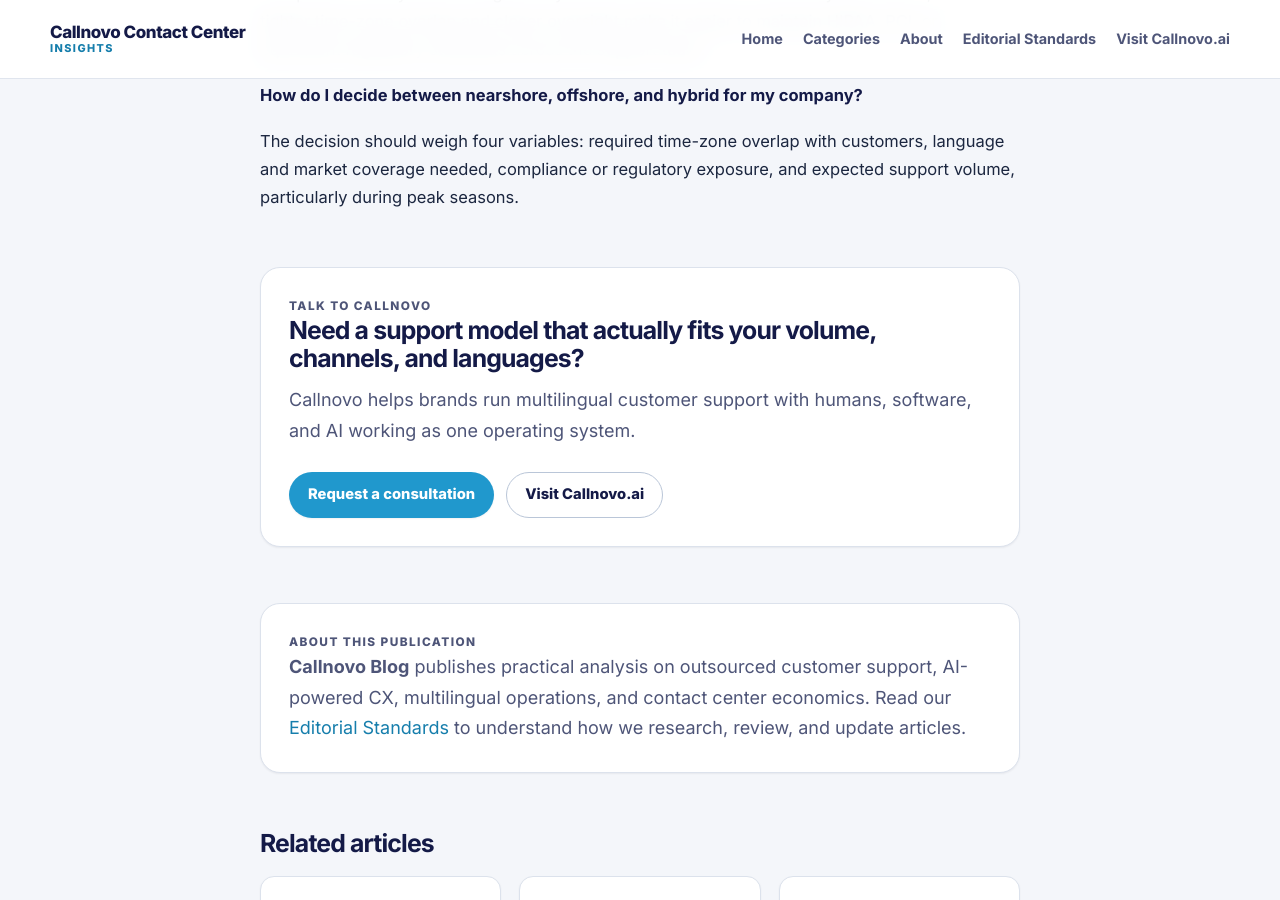
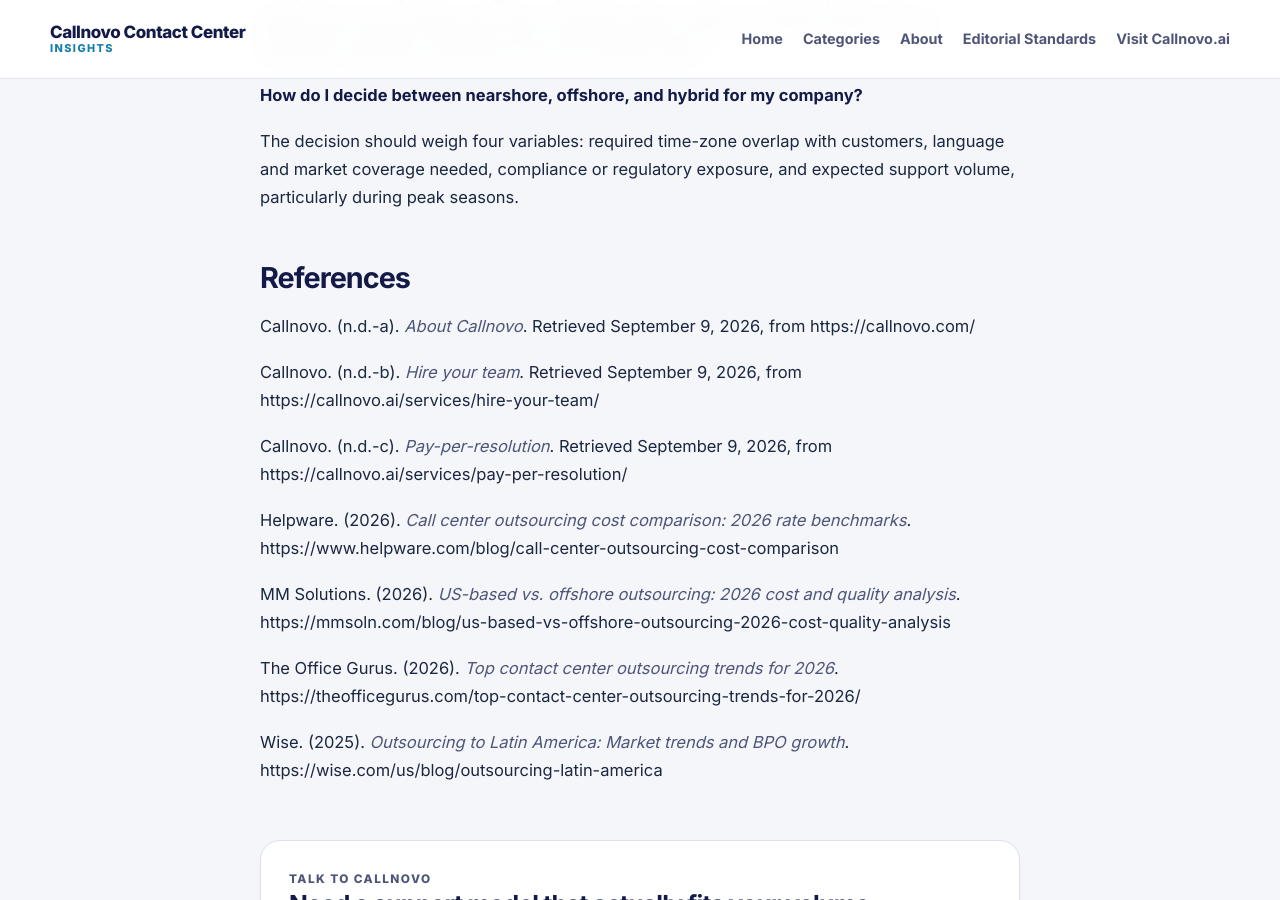
Before and after one commit to callnovo-cc/blog, a Jekyll site: the page built from _posts/2026-09-08-nearshore-offshore-hybrid-customer-support.md, in a window 1280 px wide and 900 px high, scrolled down 9786 px. Built offline with Jekyll 4.4.1, drawn with Linux system fonts in a browser that asks for light colours.

Commit message:
Add missing References section to nearshore/offshore/hybrid article

```diff
--- a/_posts/2026-09-08-nearshore-offshore-hybrid-customer-support.md
+++ b/_posts/2026-09-08-nearshore-offshore-hybrid-customer-support.md
@@ -172,3 +172,19 @@ Compliance-heavy industries generally benefit most from nearshore or hybrid mode
 **How do I decide between nearshore, offshore, and hybrid for my company?**
 
 The decision should weigh four variables: required time-zone overlap with customers, language and market coverage needed, compliance or regulatory exposure, and expected support volume, particularly during peak seasons.
+
+## References
+
+Callnovo. (n.d.-a). *About Callnovo*. Retrieved September 9, 2026, from https://callnovo.com/
+
+Callnovo. (n.d.-b). *Hire your team*. Retrieved September 9, 2026, from https://callnovo.ai/services/hire-your-team/
+
+Callnovo. (n.d.-c). *Pay-per-resolution*. Retrieved September 9, 2026, from https://callnovo.ai/services/pay-per-resolution/
+
+Helpware. (2026). *Call center outsourcing cost comparison: 2026 rate benchmarks*. https://www.helpware.com/blog/call-center-outsourcing-cost-comparison
+
+MM Solutions. (2026). *US-based vs. offshore outsourcing: 2026 cost and quality analysis*. https://mmsoln.com/blog/us-based-vs-offshore-outsourcing-2026-cost-quality-analysis
+
+The Office Gurus. (2026). *Top contact center outsourcing trends for 2026*. https://theofficegurus.com/top-contact-center-outsourcing-trends-for-2026/
+
+Wise. (2025). *Outsourcing to Latin America: Market trends and BPO growth*. https://wise.com/us/blog/outsourcing-latin-america
```
